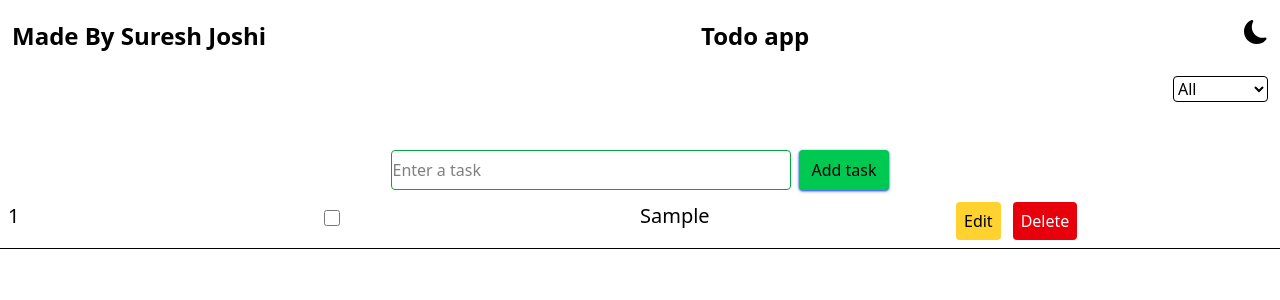
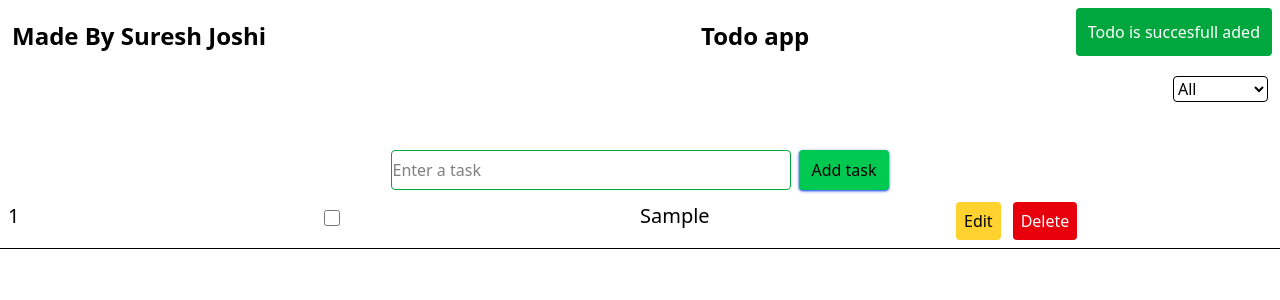
Before and after one commit to sureshjoshi88/todo-list-in-react, a React (Vite) app: page / in a window 1280 px wide. Both pictures are taken after typing "Sample" into the empty fields and a click on the button "Add task". Shown: the top 300 px of the page. Built offline with nearby package versions, Linux system fonts and the light colour scheme.

Commit message:
add new tostify and component  and lojic setup

```diff
--- a/src/component/TodoList.jsx
+++ b/src/component/TodoList.jsx
@@ -1,6 +1,7 @@
 import React, { useEffect, useState } from 'react'
 import { IoIosSunny } from "react-icons/io";
 import { BsMoonFill } from "react-icons/bs";
+import Tostyfiy from './Tostyfiy';
 
 
 
@@ -9,6 +10,7 @@ const TodoList = (props) => {
     const [array, setArray] = useState([]);
     const [task, setTask] = useState('')
     const [filter, setFilter] = useState('All');
+    const [message,setMessage] = useState("");
 
 
        useEffect(() => {
@@ -17,10 +19,18 @@ const TodoList = (props) => {
 
     }, []);
 
+    const showMessage = (msg)=>{
+        setMessage(msg);
+        setTimeout(() => {
+            setMessage('')
+        }, 3000);
+    }
+
 
     const addTaskButton = () => {
         if (task.trim() === "") {
-            alert("please enter value");
+            // alert("please enter value");
+            showMessage("please enter value")
         } else {
             const newTodo = {
                 text: task,
@@ -30,6 +40,8 @@ const TodoList = (props) => {
             setArray(finalarray);
             setTask("");
             localStorage.setItem("todo", JSON.stringify(finalarray));
+            showMessage("Todo is succesfull aded");
+
         }
 
     }
@@ -44,6 +56,8 @@ const TodoList = (props) => {
         const finalList = array.filter((item, ind) => ind !== index);
         localStorage.setItem('todo', JSON.stringify(finalList));
         setArray(finalList);
+        showMessage("Todo is succesfull delete");
+
 
     }
     const toggleCheckbox = (index) => {
@@ -70,11 +84,14 @@ const TodoList = (props) => {
             const editTask = array.map((item, ind) => ind === index ? { ...item, text: newTask } : item)
             localStorage.setItem('todo', JSON.stringify(editTask));
             setArray(editTask)
+            showMessage("Todo is succesfull edited");
+
         }
     }
     return (
         <>
             <div className='p-1'>
+                <Tostyfiy message={message}/>
                 <nav className='flex justify-between p-2'>
                     <p className='font-bold mt-2 text-2xl '>Made By Suresh Joshi</p>
                     <p className='font-bold mt-2 text-2xl'>Todo app</p>
--- /dev/null
+++ b/src/component/Tostyfiy.jsx
@@ -0,0 +1,16 @@
+import React from 'react'
+
+const Tostyfiy = (props) => {
+  return (
+    <div>
+     {props.message? <div className='absolute top-2 right-2 bg-green-600 text-white font-medium rounded p-3'>
+        <p>{props.message}</p>
+      </div>:""}
+        {props.message==="Todo is succesfull delete"? <div className='absolute top-2 right-2 bg-red-600 text-white font-medium rounded p-3'>
+        <p>{props.message}</p>
+      </div>:""}
+    </div>
+  )
+}
+
+export default Tostyfiy
```
